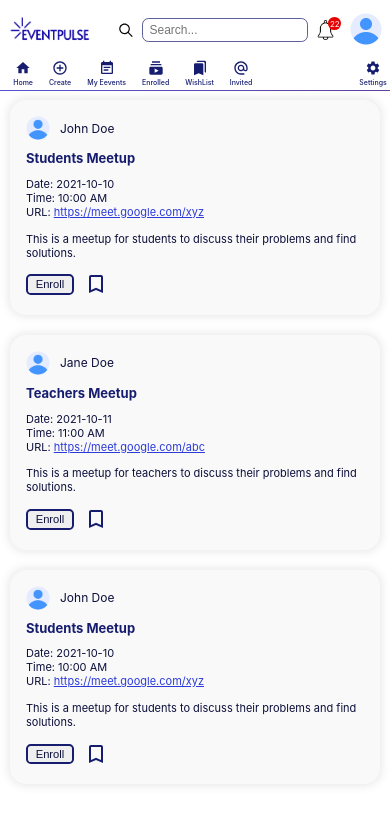
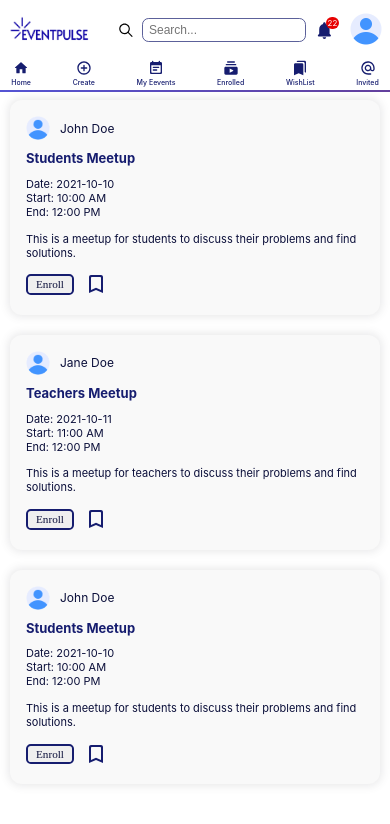
Before and after one commit to imesh-madushan/iwb360-davinci-crew, a React (Create React App) app in the folder frontend/: page / in a window 390 px wide. Shown: the top 824 px of the page. Built offline with nearby package versions, Linux system fonts and the light colour scheme.

Commit message:
Meetings post has START and END time, URL removed
-icons changed to round icons
-notification icon changed(.img removed)
-border  width increased

```diff
--- a/frontend/src/App.css
+++ b/frontend/src/App.css
@@ -6,8 +6,8 @@
 .mainbodyAuth{
     position: relative;
     top: 68px;
-    left: 165px;
-    width: calc(100% - 165px);
+    left: 145px;
+    width: calc(100% - 145px);
 }
 
 /* Mobile Responsive */
--- a/frontend/src/components/navBarAfterAuth/navBarAfterAuth.css
+++ b/frontend/src/components/navBarAfterAuth/navBarAfterAuth.css
@@ -2,7 +2,7 @@
     display: flex;
     justify-content: space-between;
     align-items: center;
-    border-bottom: 1px solid transparent;
+    border-bottom: 2px solid transparent;
     border-image: linear-gradient(to right, #0e0ec2b5, #360880c5) 1;
     background-color: white;
     height: 68px;
@@ -74,10 +74,10 @@
 }
 
 .navAAuth .links a .notifi{
-    width: 1.4rem;
-    height: 1.5rem;
+    width: 1.85rem;
+    height: 1.85rem;
     margin: 0rem;
-
+    color: #161D6F;
 }
 .navAAuth .links a .notifi:hover{
     filter: drop-shadow(0px 0px 3px #05050571);
@@ -92,8 +92,8 @@
     border-radius: 50%;
     background-color: #e70202;
     color: white;
-    top: -4px;
-    right: -8px;
+    top: -3px;
+    right: -6px;
     font-size: 0.67rem;
     margin: 0rem;
     pointer-events: none;
@@ -122,7 +122,7 @@
     gap: 0.5rem;
     right: 0;
     padding: 1rem;
-    margin-right: 1px;
+    margin-right: 10px;
     font-size: 0.8rem;
 }
 
@@ -152,8 +152,8 @@
     }
 
     .navAAuth .links a .notifi{
-        width: 1.2rem;
-        height: 1.2rem;
+        width: 1.3rem;
+        height: 1.3rem;
     }
 
     .navAAuth .links a .count{
@@ -161,7 +161,7 @@
         height: 0.8rem;
         font-size: 0.5rem;
         top: -3px;
-        right: -6px;
+        right: -4px;
     }
 
     .navAAuth .links .profile img{
@@ -170,7 +170,8 @@
     }
 
     .navAAuth .links .profile .drop{
-        padding: 0.5rem;
-        font-size: 0.7rem;
+        padding: 1rem;
+        gap: 0.6rem;
+        font-size: 0.75rem;
     }
 }
--- a/frontend/src/components/navBarAfterAuth/navBarAfterAuth.jsx
+++ b/frontend/src/components/navBarAfterAuth/navBarAfterAuth.jsx
@@ -1,8 +1,8 @@
 import React from "react";
 import { useState } from 'react';
 import BusinessLogo from '../../assests/logo-color2.png';
-import BellIcon from '../../assests/bell.png';
 import UserLogo from '../../assests/user.png';
+import NotificationsRoundedIcon from '@mui/icons-material/NotificationsRounded';
 import { IoIosSearch } from "react-icons/io";
 import './navBarAfterAuth.css';
 
@@ -31,7 +31,7 @@ const NavBarAfterAuth = () => {
         </div>
         <div className="links">
             <a href="/notifications">
-              <img src={BellIcon} alt="" className="notifi"/>
+              <NotificationsRoundedIcon className="notifi"/>
               {newNotifications > 0 && <div className="count">{newNotifications}</div>}
             </a>
             <div className="profile">
--- a/frontend/src/components/post/post.css
+++ b/frontend/src/components/post/post.css
@@ -5,7 +5,7 @@
     font-size: 14px;
     margin: 10px;
     padding: 16px;
-    border-radius: 16px;
+    border-radius: 12px;
     background-color: #f9f9f9;
     gap: 0.65rem;
     width: 18rem;
@@ -45,6 +45,7 @@
 }
 .post .content a{
     color: #2c3bd8;
+
 }
 .post .content .desc{
     margin-top: 0.8rem;
@@ -59,11 +60,13 @@
 
 .post .actions button{
     cursor: pointer;
-    border-radius: 0.5rem;
+    border-radius: 6px;
     width: 4rem;
     height: 1.58rem;
     border: 2px solid #161D6F;
     color: #0b0f3a;
+    font-weight: 500;
+    font-family: 'Poppins';
 }
 .post .actions button.active{
     background-color: #161D6F;
--- a/frontend/src/components/post/post.jsx
+++ b/frontend/src/components/post/post.jsx
@@ -1,11 +1,11 @@
 import React from "react";
 import { useState } from 'react';
-import BookmarkBorderIcon from '@mui/icons-material/BookmarkBorder';
-import BookmarkAddedIcon from '@mui/icons-material/BookmarkAdded';
+import BookmarkBorderRoundedIcon from '@mui/icons-material/BookmarkBorderRounded';
+import BookmarkAddedRoundedIcon from '@mui/icons-material/BookmarkAddedRounded';
 import userLogoPng from '../../assests/user.png';
 import './post.css';
 
-const Post = ({creater, title, date, time, url, description}) => {
+const Post = ({creater, title, date, start, end, description}) => {
     const [enrolled, setEnrolled] = useState(false);
     const [bookmark, setBookmark] = useState(false);
 
@@ -28,8 +28,8 @@ const Post = ({creater, title, date, time, url, description}) => {
             </div>
             <div className="content">
                 <p>Date: {date}</p>
-                <p>Time: {time}</p>
-                <p>URL: <a href={url}>{url}</a></p>
+                <p>Start: {start}</p>
+                <p>End: {end}</p>
                 <p className="desc">{description}</p>
             </div>
             <div className="actions">
@@ -37,9 +37,9 @@ const Post = ({creater, title, date, time, url, description}) => {
                 {enrolled ? (<></>):(
                     <>
                         {bookmark ? (
-                            <BookmarkAddedIcon onClick={triggerBookmark} className="bmark icon" />
+                            <BookmarkAddedRoundedIcon onClick={triggerBookmark} className="bmark icon" />
                         ):(
-                            <BookmarkBorderIcon onClick={triggerBookmark} className="bmark icon" />
+                            <BookmarkBorderRoundedIcon onClick={triggerBookmark} className="bmark icon" />
                         )}
                     </>
                 )}
--- a/frontend/src/components/sideBar/sideBar.css
+++ b/frontend/src/components/sideBar/sideBar.css
@@ -2,10 +2,10 @@
     display: flex;
     flex-direction: column;
     justify-content: space-between;
-    width: 165px;
+    width: 145px;
     height: calc(100% - 68px);
-    border-right: 1px solid transparent;
-    border-image: linear-gradient(#161D6F, #2E073F) 1;
+    border-right: 2px solid transparent;
+    border-image: linear-gradient(#0e0ec2b5, #360880c5) 1;
     border-radius: 0rem 1rem 1rem 0rem;
     background-color: white;
     position: fixed;
@@ -93,21 +93,21 @@
         flex-direction: row;
         font-size: 0.7rem;
         height: 30px;
-        width: calc(100% - 10px);
+        width: 100%;
         border-right: none;
-        border-bottom: 1px solid ;
+        border-bottom: 2px solid ;
         border-image: linear-gradient(to right, #0e0ec2b5, #360880c5) 1;
-        justify-content: space-between;
         gap: 0.5rem;
         border-radius: 0rem;
         top: 60px;
-        padding: 0 10px;
     }
 
     .sideBar .links{
         flex-direction: row;
+        width: 100%;
+        justify-content: space-between;
         margin: 0rem;
-        gap: 0.6rem;
+        padding: 0rem 0.5rem;
     }
 
     .sideBar .out{
@@ -127,6 +127,7 @@
     .sideBar .settings{
         align-items: normal;
         margin: 0rem;
+        display: none;
     }
 
     .sideBar .out .icon{
--- a/frontend/src/components/sideBar/sideBar.jsx
+++ b/frontend/src/components/sideBar/sideBar.jsx
@@ -1,12 +1,12 @@
 import React from "react";
 import { useState } from 'react';
-import HomeIcon from '@mui/icons-material/Home';
-import EventNoteIcon from '@mui/icons-material/EventNote';
-import SubscriptionsIcon from '@mui/icons-material/Subscriptions';
-import BookmarksIcon from '@mui/icons-material/Bookmarks';
-import AddCircleOutlineIcon from '@mui/icons-material/AddCircleOutline';
-import AlternateEmailIcon from '@mui/icons-material/AlternateEmail';
-import SettingsIcon from '@mui/icons-material/Settings';
+import HomeRoundedIcon from '@mui/icons-material/HomeRounded';
+import EventNoteRoundedIcon from '@mui/icons-material/EventNoteRounded';
+import SubscriptionsRoundedIcon from '@mui/icons-material/SubscriptionsRounded';
+import BookmarksRoundedIcon from '@mui/icons-material/BookmarksRounded';
+import AddCircleOutlineRoundedIcon from '@mui/icons-material/AddCircleOutlineRounded';
+import AlternateEmailRoundedIcon from '@mui/icons-material/AlternateEmailRounded';
+import SettingsRoundedIcon from '@mui/icons-material/SettingsRounded';
 import './sideBar.css';
 
 const signOut = () => {
@@ -34,35 +34,35 @@ const SideBar = () => {
             <aside className="sideBar">
                 <div className="links">
                     <div className="out">
-                        <a href="/"><HomeIcon className="icon" /> <span>Home</span></a>
+                        <a href="/"><HomeRoundedIcon className="icon" /> <span>Home</span></a>
                     </div>
                     <div className="out">
-                        <a href="/create"><AddCircleOutlineIcon className="icon" /><span>Create</span></a>
+                        <a href="/create"><AddCircleOutlineRoundedIcon className="icon" /><span>Create</span></a>
                     </div>
                     <div className="myevents out grp">
                         <a href="/myevents">
-                            <EventNoteIcon className="icon" /><span>My Eevents</span>
+                            <EventNoteRoundedIcon className="icon" /><span>My Eevents</span>
                         </a>
                     </div>
                     <div className="enrolled out grp">
                         <a href="/enrolled">
-                            <SubscriptionsIcon className="icon" /><span>Enrolled</span>
+                            <SubscriptionsRoundedIcon className="icon" /><span>Enrolled</span>
                         </a>
                     </div>
                     <div className="wishlist out grp">
                         <a href="/wishlist">
-                            <BookmarksIcon className="icon" /><span>WishList</span>
+                            <BookmarksRoundedIcon className="icon" /><span>WishList</span>
                         </a>
                     </div>
                     <div className="invited out grp">
                         <a href="/invited">
-                            <AlternateEmailIcon className="icon" /><span>Invited</span>
+                            <AlternateEmailRoundedIcon className="icon" /><span>Invited</span>
                         </a>
                     </div>
                 </div>
                 <div className="out settings">
                     <a href="/settings">
-                        <SettingsIcon className="icon" /><span>Settings</span>
+                        <SettingsRoundedIcon className="icon" /><span>Settings</span>
                     </a>
                 </div>
             </aside>
--- a/frontend/src/pages/home/home.jsx
+++ b/frontend/src/pages/home/home.jsx
@@ -8,7 +8,8 @@ const cardData = [{
     creater: 'John Doe',
     title: 'Students Meetup',
     date: '2021-10-10',
-    time: '10:00 AM',
+    start: '10:00 AM',
+    end: '12:00 PM',
     url: 'https://meet.google.com/xyz',
     description: 'This is a meetup for students to discuss their problems and find solutions.',
 },
@@ -16,7 +17,8 @@ const cardData = [{
     creater: 'Jane Doe',
     title: 'Teachers Meetup',
     date: '2021-10-11',
-    time: '11:00 AM',
+    start: '11:00 AM',
+    end: '12:00 PM',
     url: 'https://meet.google.com/abc',
     description: 'This is a meetup for teachers to discuss their problems and find solutions.',
 },
@@ -24,7 +26,8 @@ const cardData = [{
     creater: 'John Doe',
     title: 'Students Meetup',
     date: '2021-10-10',
-    time: '10:00 AM',
+    start: '10:00 AM',
+    end: '12:00 PM',
     url: 'https://meet.google.com/xyz',
     description: 'This is a meetup for students to discuss their problems and find solutions.',
 },
@@ -43,7 +46,8 @@ const Home = () => {
                         creater={data.creater}
                         title={data.title}
                         date={data.date}
-                        time={data.time}
+                        start={data.start}
+                        end={data.end}
                         url={data.url}
                         description={data.description}
                     />
```
Also changed, not shown: frontend/src/assests/bell.png (deleted).
